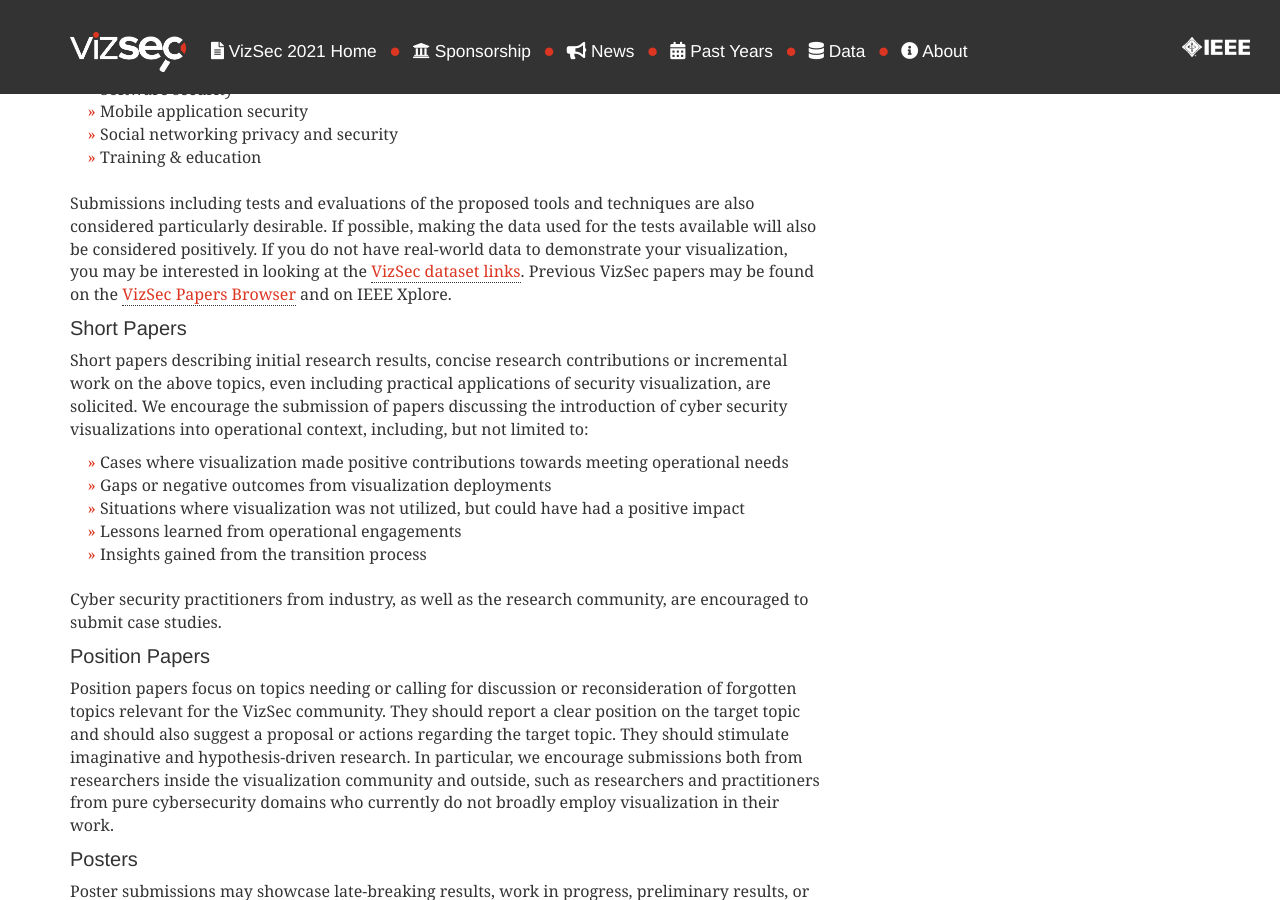
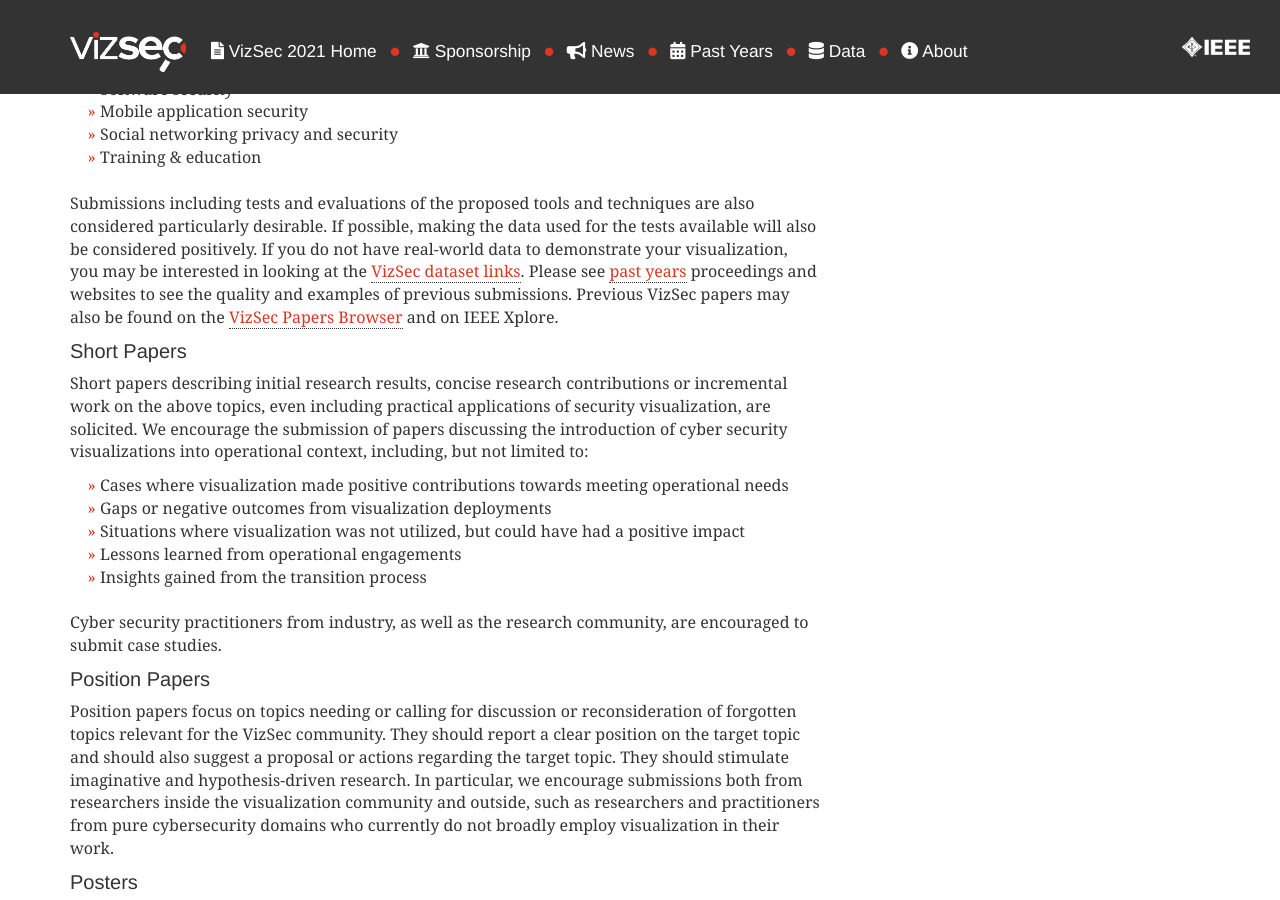
Before and after one commit to vizsec/vizsec.github.io, a Jekyll site: the page built from vizsec2021/index.html, in a window 1280 px wide and 900 px high, scrolled down 1603 px. Built offline with Jekyll 4.4.1, drawn with Linux system fonts in a browser that asks for light colours; nearby versions of some CDN libraries.

Commit message:
add supporter, update affil, add submission quality text with link to past years

```diff
--- a/_data/y2021-program_committee.yml
+++ b/_data/y2021-program_committee.yml
@@ -92,7 +92,7 @@
   affiliation: National University
 
 - name: Awalin Sopan
-  affiliation: FireEye inc
+  affiliation: Sophos
 
 - name: Diane Staheli
   affiliation: MIT Lincoln Laboratory
--- a/_data/y2021-supporters.yml
+++ b/_data/y2021-supporters.yml
@@ -0,0 +1,3 @@
+- title: "Fraunhofer IGD"
+  image: "/assets/img/IGDLogo.jpg"
+  link: "https://www.igd.fraunhofer.de/en"
--- a/vizsec2021/index.html
+++ b/vizsec2021/index.html
@@ -80,7 +80,8 @@ custom_css: cfp_sidebar
 <p>Submissions including tests and evaluations of the proposed tools and techniques are also considered particularly desirable.
 If possible, making the data used for the tests available will also be considered positively.
 If you do not have real-world data to demonstrate your visualization, you may be interested in looking at the <a href="https://vizsec.org/data/">VizSec dataset links</a>.
-Previous VizSec papers may be found on the <a href="https://vizsec.dbvis.de/">VizSec Papers Browser</a> and on IEEE Xplore.
+Please see <a href="https://vizsec.org/past/">past years</a> proceedings and websites to see the quality and examples of previous submissions.
+Previous VizSec papers may also be found on the <a href="https://vizsec.dbvis.de/">VizSec Papers Browser</a> and on IEEE Xplore.
 </p>
 <h4>Short Papers</h4>
 <p>
@@ -214,15 +215,15 @@ to a journal or a conference with proceedings. Authors of accepted papers must g
     <ul class="media-list">
         {% for supporter in site.data.y2021-supporters %}
         <li class="media">
-            <a href="{{ supporter.link }}">
+            <a href="{{ supporter.link }}" target=”_blank”>
                 <img class="media-object" src="{{ supporter.image }}" title="{{ supporter.title }}">
             </a>
             {% if supporter.job %}
-            <label>Open Position: <a href="{{ supporter.job_url }}">{{ supporter.job }}</a></label>
+            <label>Open Position: <a href="{{ supporter.job_url }}" target=”_blank”>{{ supporter.job }}</a></label>
             {% endif %}
 
             {% if supporter.job2 %}
-            <label>Open Position: <a href="{{ supporter.job2_url }}">{{ supporter.job2 }}</a></label>
+            <label>Open Position: <a href="{{ supporter.job2_url }}" target=”_blank”>{{ supporter.job2 }}</a></label>
             {% endif %}
 
         </li>
```
